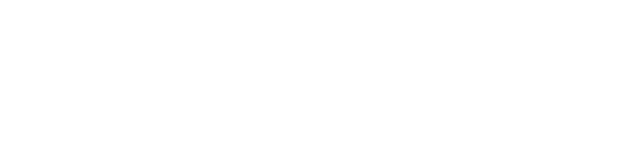
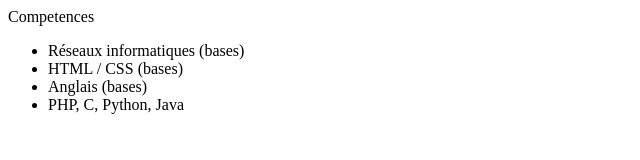
Before and after one commit to ArafathHvn/git-mon-cv, a plain HTML site: page index.html in a window 1280 px wide. Shown: the whole page, without its empty margins (0-640 px from the left). Drawn offline with Linux system fonts and the light colour scheme.

Commit message:
mise en place de la section competences

```diff
--- a/index.html
+++ b/index.html
@@ -7,6 +7,13 @@
     <link rel="stylesheet" href="style.css"
 </head>
 <body>
+    <section>Competences</section>
+    <ul>
+        <li>Réseaux informatiques (bases)</li>
+        <li>HTML / CSS (bases)</li>
+        <li>Anglais (bases)</li>
+        <li>PHP, C, Python, Java</li>
+    </ul>
 
 </body>
 </html>
```
